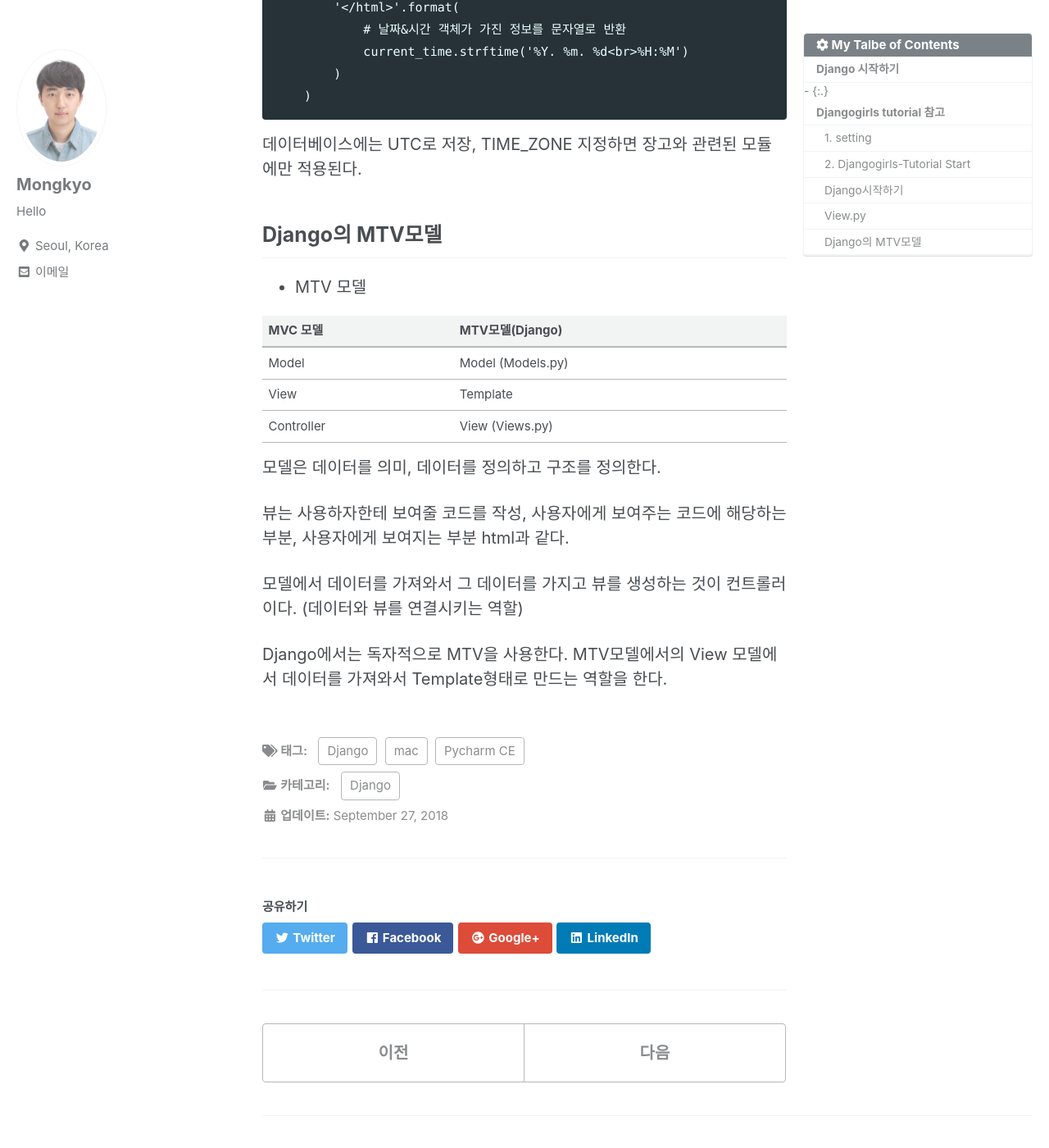
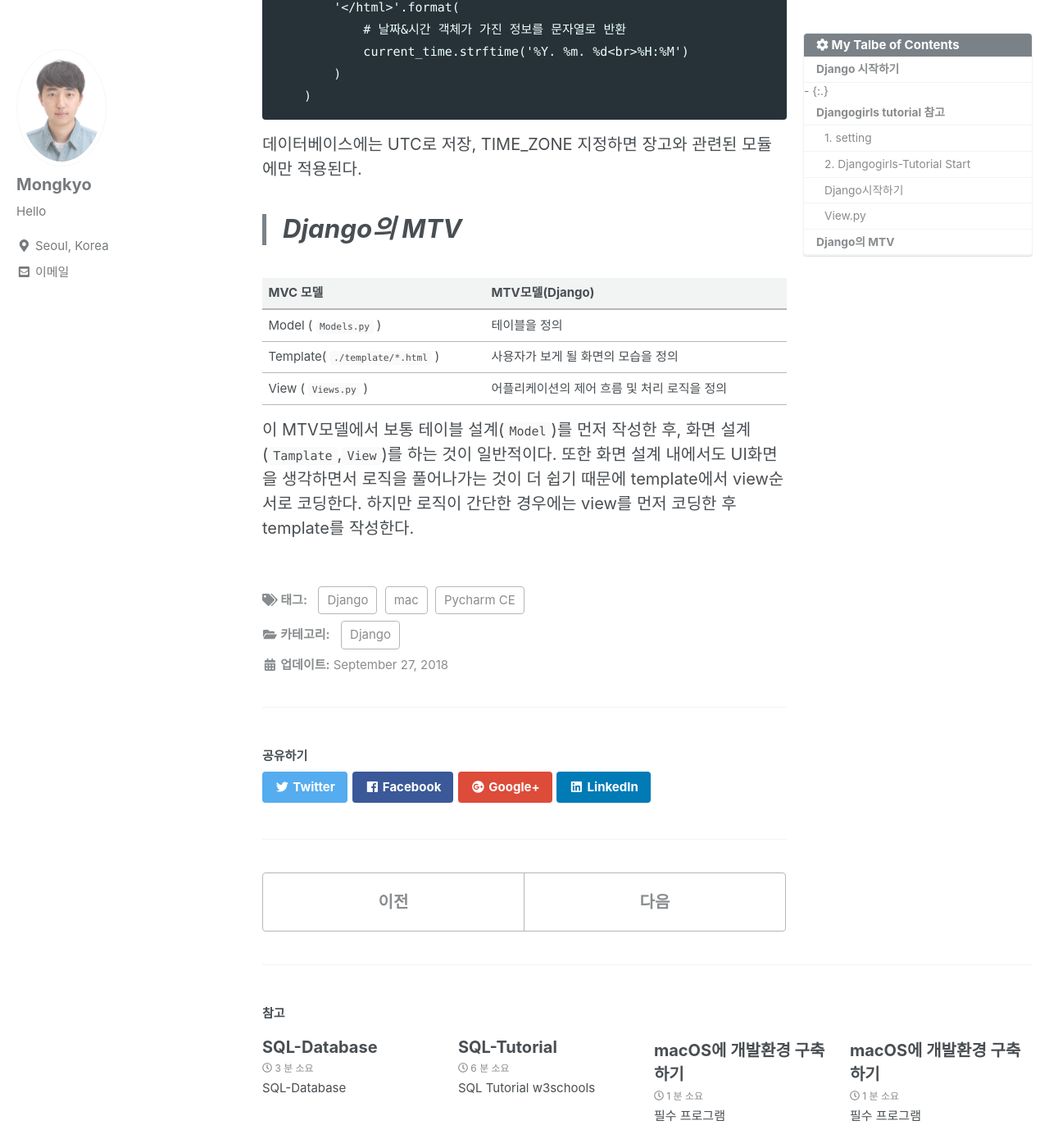
Before and after one commit to mongkyo/mongkyo.github.io, a Jekyll site: the page built from _posts/2018-09-27-DjangoStart.md, in a window 1280 px wide and 1400 px high, scrolled down 6728 px. Shown: the whole window at 82% size. Built offline with Jekyll 4.4.1, drawn with Linux system fonts in a browser that asks for light colours; nearby versions of some CDN libraries.

Commit message:
Django 수업 정리 및 'DjangoStart' 파일 MTV 부분 수정

```diff
--- a/_posts/2018-09-27-DjangoStart.md
+++ b/_posts/2018-09-27-DjangoStart.md
@@ -239,19 +239,16 @@ def post_list(request):
 
 데이터베이스에는 UTC로 저장, TIME_ZONE 지정하면 장고와 관련된 모듈에만 적용된다.
 
-## Django의 MTV모델
-- MTV 모델
+
+> Django의  **MTV**
+========
+
 
 MVC 모델 | MTV모델(Django)
 --------|--------
-Model | Model (Models.py)
-View  | Template
-Controller | View (Views.py)
+Model ( `Models.py` ) | 테이블을 정의
+Template( `./template/*.html` ) | 사용자가 보게 될 화면의 모습을 정의
+View ( `Views.py` ) | 어플리케이션의 제어 흐름 및 처리 로직을 정의
 
-모델은 데이터를 의미, 데이터를 정의하고 구조를 정의한다.
 
-뷰는 사용하자한테 보여줄 코드를 작성, 사용자에게 보여주는 코드에 해당하는 부분, 사용자에게 보여지는 부분 html과 같다.
-
-모델에서 데이터를 가져와서 그 데이터를 가지고 뷰를 생성하는 것이 컨트롤러이다. (데이터와 뷰를 연결시키는 역할)
-
-Django에서는 독자적으로 MTV을 사용한다. MTV모델에서의 View 모델에서 데이터를 가져와서 Template형태로 만드는 역할을 한다.
+이 MTV모델에서 보통 테이블 설계(`Model`)를 먼저 작성한 후, 화면 설계(`Tamplate`,`View`)를 하는 것이 일반적이다. 또한 화면 설계 내에서도 UI화면을 생각하면서 로직을 풀어나가는 것이 더 쉽기 때문에 template에서 view순서로 코딩한다. 하지만 로직이 간단한 경우에는 view를 먼저 코딩한 후 template를 작성한다.
```
